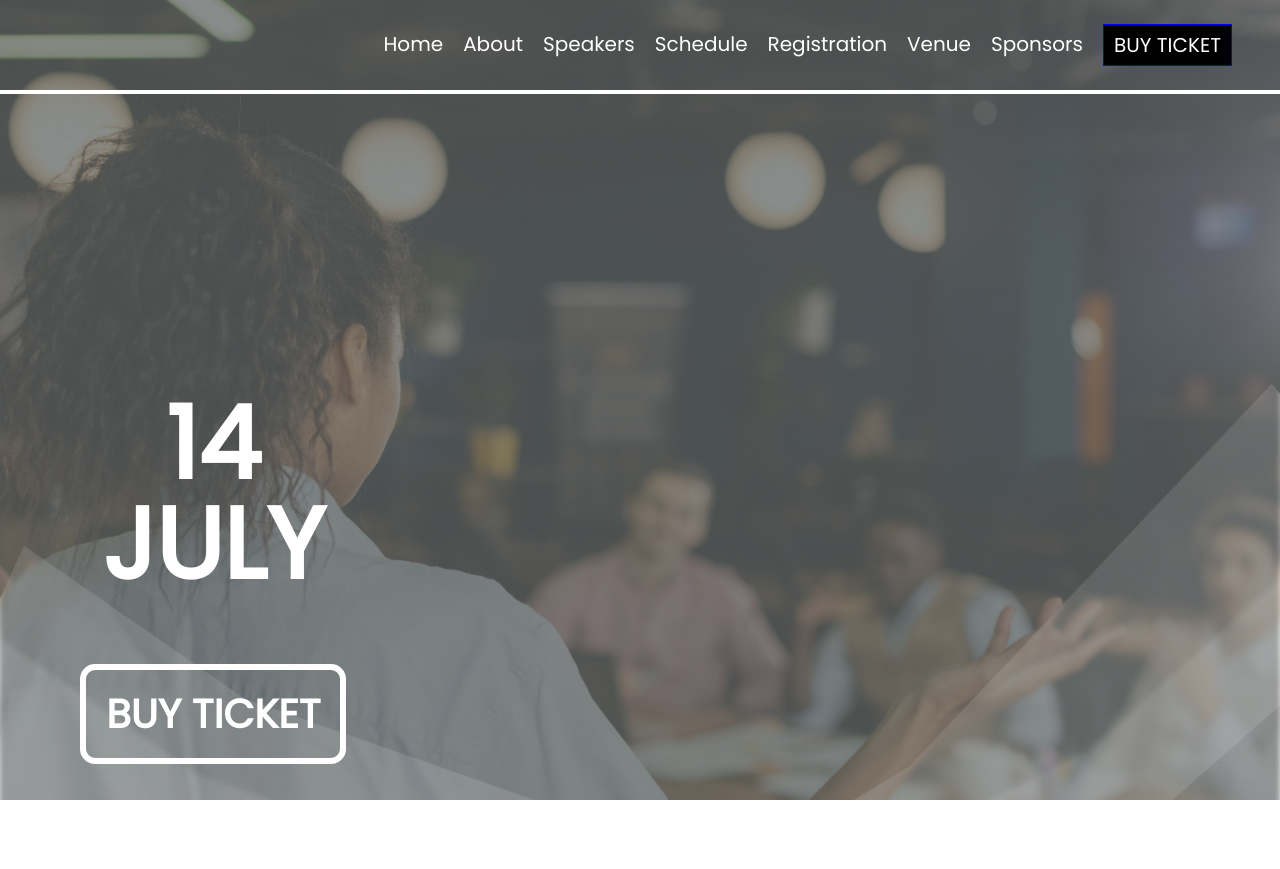
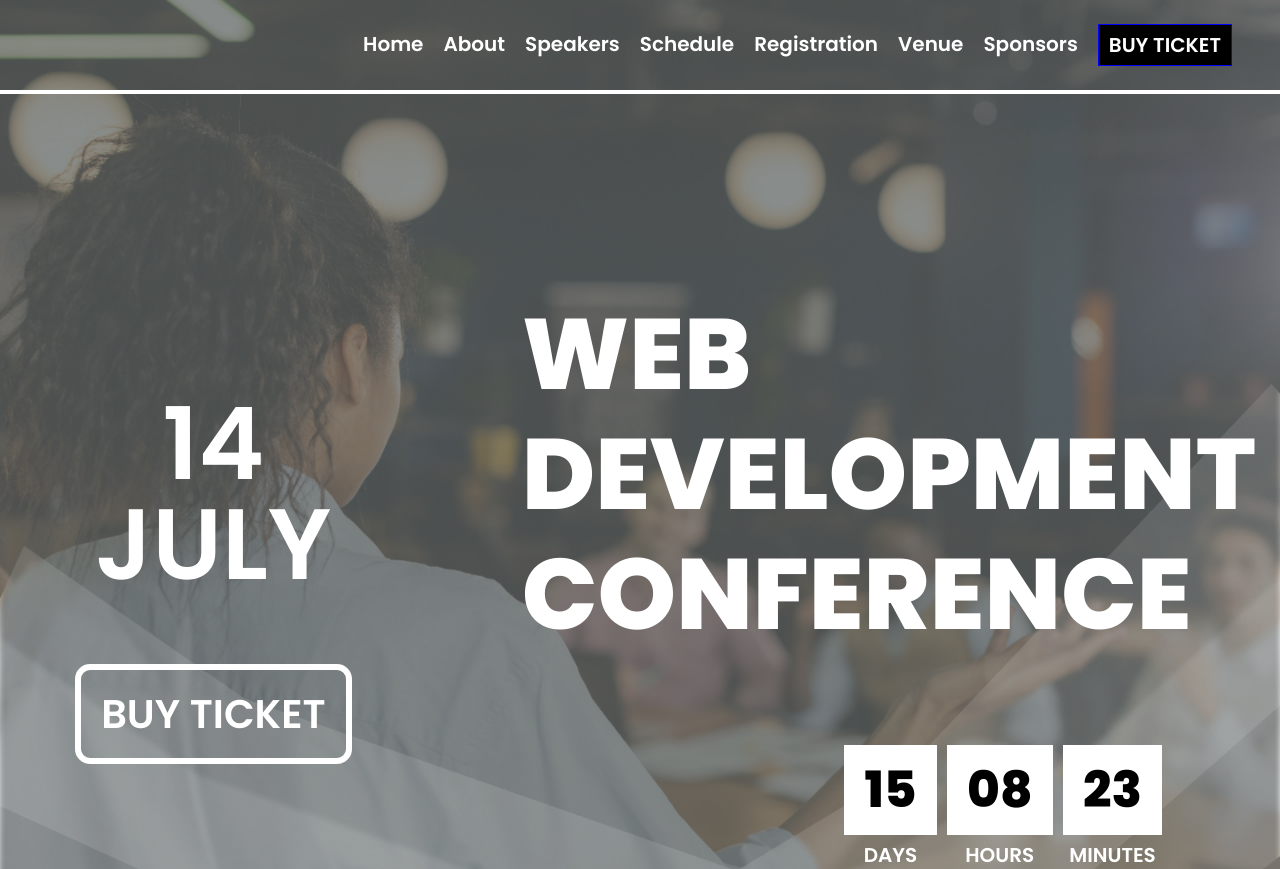
Before and after one commit to MichaelAchugwo/conferencewebsite, a plain HTML site: page index.html in a window 1280 px wide. Before the commit the page ends 800 px from the top, so only its background shows below. Drawn offline with nearby package versions, Linux system fonts and the light colour scheme.

Commit message:
almost done with homepage

```diff
--- a/css/main.css
+++ b/css/main.css
@@ -40,13 +40,14 @@ a.buy-ticket {
 div.first-half {
     display: flex;
     place-content: center;
+    margin: 0;
 }
 h1.date {
     font-size: 100px;
     color: white;
     text-align: center;
     line-height: 1em;
-    font-weight: 1000;
+    font-weight: 600;
     font-family: 'Poppins', serif;
     margin-bottom: 70px;
     margin-top: 300px;
@@ -55,9 +56,46 @@ h1.buy-ticket-2 {
     padding: 20px;
     border: 6px solid white;
     border-radius: 15px;
-    font-weight: 1000;
+    font-weight: 600;
     font-family: 'Poppins', serif;
     font-size: 40px;
     display: inline-block;
     color: white;
 }
+h1.web-dev {
+    font-size: 100px;
+    color: white;
+    font-family: 'Poppins', serif;
+    font-weight: 800;
+    margin-top: 200px;
+    padding-left: 80px;
+}
+div.time-stamp {
+    float: right;
+    margin-right: 100px;
+    margin-top: 80px;
+}
+div.timeboxes {
+    margin: 3px;
+    display: inline-block;
+    text-align: center;
+}
+p.time-number {
+    background-color: white;
+    padding: 20px;
+    color: black;
+    font-weight: 800;
+    font-family: 'Poppins', serif;
+    font-size: 50px;
+    margin: 0;
+    line-height: 1;
+}
+p.time-summary {
+    color: white;
+    font-weight: 600;
+    padding-top: 10px;
+    font-family: 'Poppins', serif;
+    font-size: 20px;
+    margin: 0;
+    line-height: 1;
+}
--- a/index.html
+++ b/index.html
@@ -4,8 +4,9 @@
     <meta charset="UTF-8">
     <meta name="viewport" content="width=device-width, initial-scale=1.0">
     <link rel="stylesheet" href="css/main.css">
-    <link rel="stylesheet" href="https://fonts.googleapis.com/css?family=Poppins">
-    <link rel="stylesheet" href="https://stackpath.bootstrapcdn.com/bootstrap/4.5.2/css/bootstrap.min.css">
+    <link rel="preconnect" href="https://fonts.googleapis.com">
+    <link rel="preconnect" href="https://fonts.gstatic.com" crossorigin>
+    <link href="https://fonts.googleapis.com/css2?family=Poppins:wght@600;800&display=swap" rel="stylesheet">    <link rel="stylesheet" href="https://stackpath.bootstrapcdn.com/bootstrap/4.5.2/css/bootstrap.min.css">
     <title>Conference Website</title>
 </head>
 <body>
@@ -21,7 +22,7 @@
             <a href="" class="buy-ticket">BUY TICKET</a>
        </div>
     </header>
-    <div>
+    <div class="row m-0">
        <div class="col-4 first-half">
             <div class="first-part">
                 <h1 class="date">14<br>JULY</h1>
@@ -29,7 +30,21 @@
             </div>
        </div>
        <div class="col-8">
-
+            <h1 class="web-dev">WEB<br>DEVELOPMENT<br>CONFERENCE</h1>
+            <div class="d-inline-block text-align-center time-stamp">
+                <div class="timeboxes">
+                    <p class="time-number">15</p>
+                    <p class="time-summary">DAYS</p>
+                </div>
+                <div class="timeboxes">
+                    <p class="time-number">08</p>
+                    <p class="time-summary">HOURS</p>
+                </div>
+                <div class="timeboxes">
+                    <p class="time-number">23</p>
+                    <p class="time-summary">MINUTES</p>
+                </div>
+            </div>
        </div>
     </div>
 
```
Also changed, not shown: about.html (added), registration.html (added), schedule.html (added), speakers.html (added), sponsors.html (added), venue.html (added).
